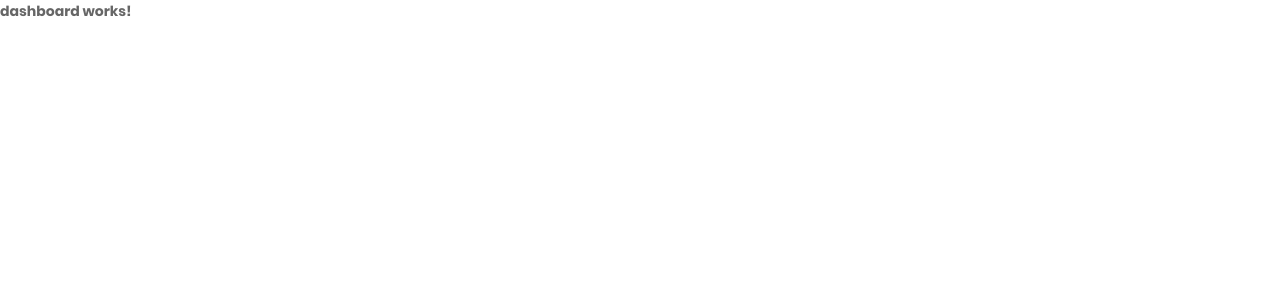
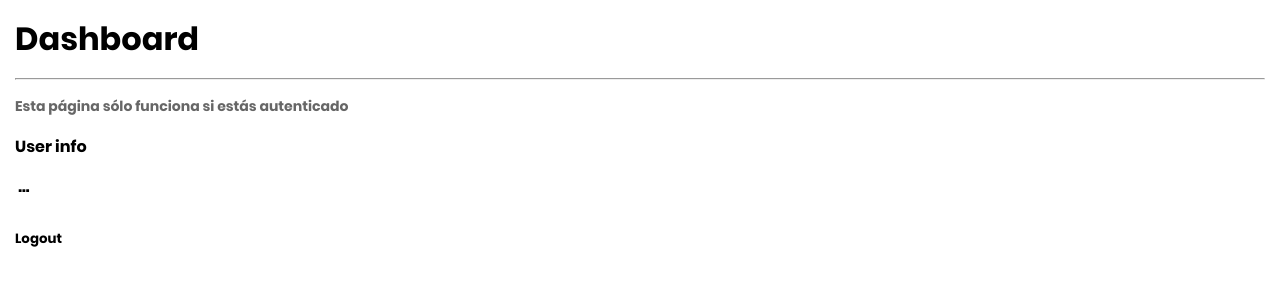
Before and after one commit to WiiruxCruz/12-authApp, an Angular app: page /dashboard in a window 1280 px wide. Shown: the top 300 px of the page. Built offline with nearby package versions, Linux system fonts and the light colour scheme.

Commit message:
Creación de pantalla protegina

```diff
--- a/src/app/auth/pages/login/login.component.ts
+++ b/src/app/auth/pages/login/login.component.ts
@@ -1,5 +1,6 @@
 import { Component } from '@angular/core';
 import { FormBuilder, FormGroup, Validators } from '@angular/forms';
+import { Router } from '@angular/router';
 
 @Component({
   selector: 'app-login',
@@ -14,11 +15,14 @@
 		password: [ '123456', [Validators.required, Validators.minLength(6)] ]
 	});
 
-	constructor( private fb: FormBuilder ) { }
+	constructor(
+			private fb: FormBuilder,
+			private router: Router
+		) { }
 
 	login() {
 		console.log( this.miFormulario.value );
-		console.log( this.miFormulario.valid );
+		this.router.navigateByUrl('/dashboard');
 	}
 
 }
--- a/src/app/auth/pages/register/register.component.ts
+++ b/src/app/auth/pages/register/register.component.ts
@@ -1,5 +1,6 @@
 import { Component } from '@angular/core';
 import { FormBuilder, Validators } from '@angular/forms';
+import { Router } from '@angular/router';
 
 @Component({
   selector: 'app-register',
@@ -15,11 +16,15 @@
 		password: [ '', [Validators.required, Validators.minLength(6) ] ]
 	});
 
-	constructor( private fb: FormBuilder ) { }
+	constructor(
+		private fb: FormBuilder,
+		private router: Router
+	) { }
 
 	registro() {
 		console.log( this.miFormulario.value );
-		console.log( this.miFormulario.valid );
+
+		this.router.navigateByUrl('/dashboard');
 	}
 
 }
--- a/src/app/protected/dashboard/dashboard.component.html
+++ b/src/app/protected/dashboard/dashboard.component.html
@@ -1 +1,12 @@
-<p>dashboard works!</p>
+<h1>Dashboard</h1>
+<hr>
+<p>
+	Esta página sólo funciona si estás autenticado
+</p>
+
+<h4>User info</h4>
+<pre> ... </pre>
+
+<button (click)="logout()">
+	Logout
+</button>
--- a/src/app/protected/dashboard/dashboard.component.ts
+++ b/src/app/protected/dashboard/dashboard.component.ts
@@ -1,16 +1,23 @@
 import { Component, OnInit } from '@angular/core';
+import { Router } from '@angular/router';
 
 @Component({
-  selector: 'app-dashboard',
-  templateUrl: './dashboard.component.html',
-  styles: [
-  ]
+	selector: 'app-dashboard',
+	templateUrl: './dashboard.component.html',
+	styles: [
+		`
+			* {
+				margin: 15px;
+			}
+		`
+	]
 })
-export class DashboardComponent implements OnInit {
+export class DashboardComponent {
 
-  constructor() { }
+	constructor( private router: Router ) { }
 
-  ngOnInit(): void {
-  }
+	logout() {
+		this.router.navigateByUrl('/auth');
+	}
 
 }
```
